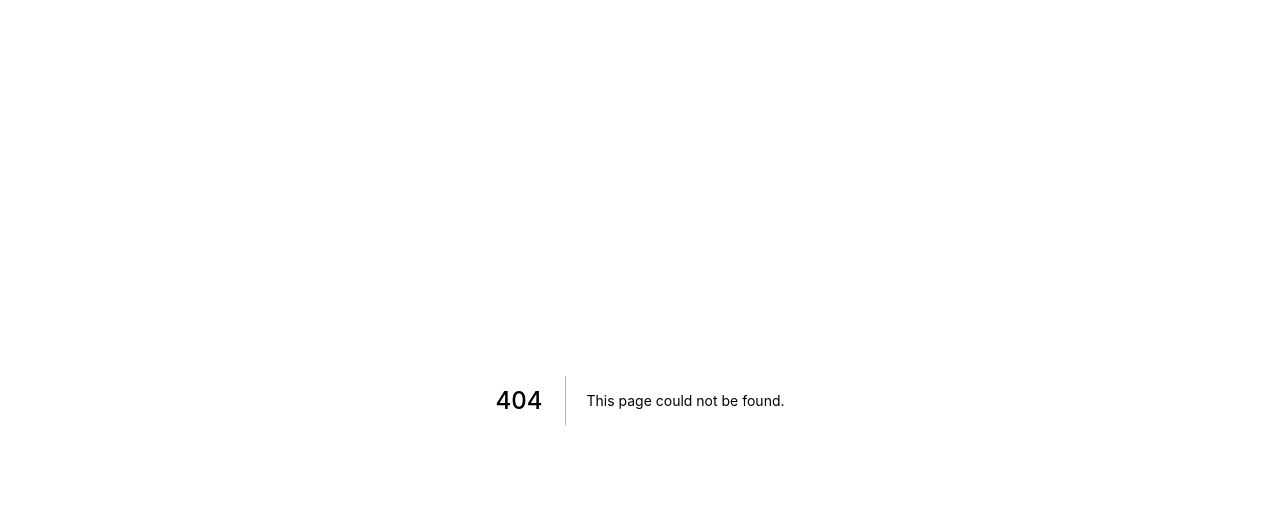
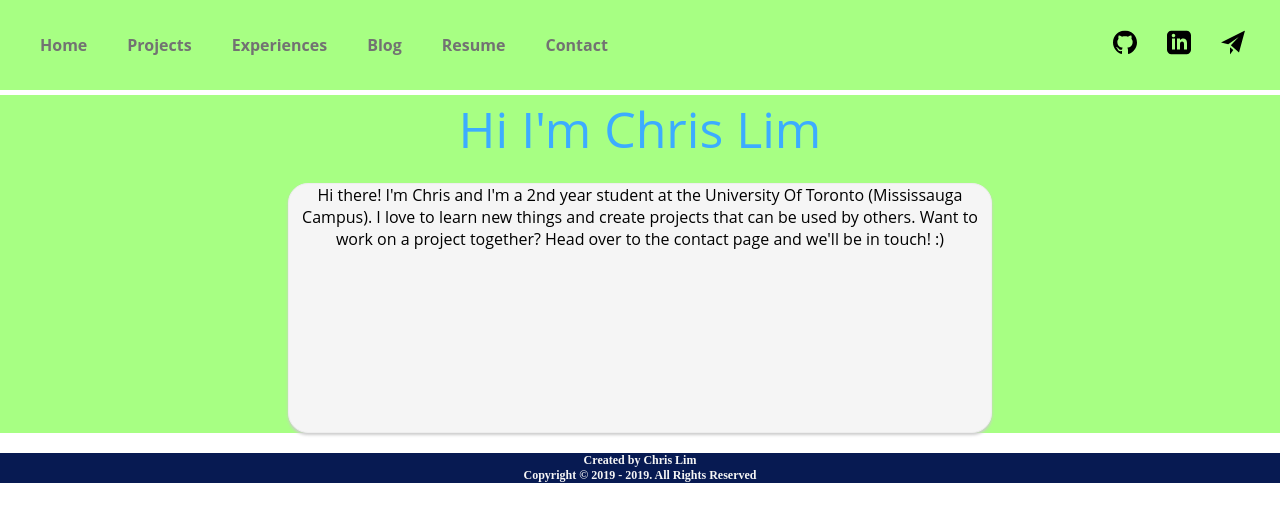
Before and after one commit to ColdxBreaker/website, a Next.js app: page / in a window 1280 px wide. Before the commit this address had no page. Shown: the top 522 px of the page. Built offline with nearby package versions, Linux system fonts and the light colour scheme.

Commit message:
Add index.tsx

```diff
--- /dev/null
+++ b/pages/index.tsx
@@ -0,0 +1,15 @@
+import Layout from '../hoc/Layout/Layout'
+import Home from '../components/Home/Home';
+import Header from "../hoc/Layout/Header/Header"
+import React from 'react';
+import "../css/Index.module.css"
+
+
+const Index = () => (
+    <Layout>
+        <Home/>
+    </Layout>
+);
+
+
+export default Index;
```
